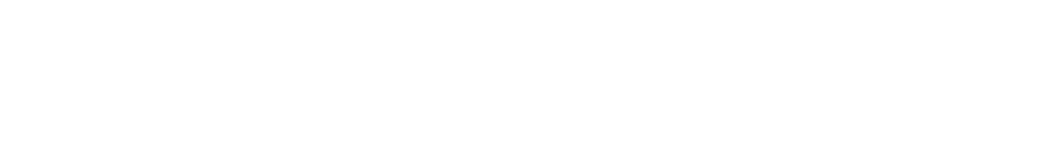
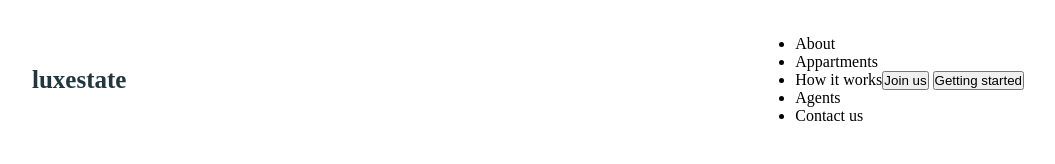
Before and after one commit to matviylevicky/pactikflexbox, a plain HTML site: page index.html in a window 1280 px wide. Shown: the whole page, without its empty margins (112-1167 px from the left). Drawn offline with Linux system fonts and the light colour scheme.

Commit message:
стилізували header

```diff
--- a/index.html
+++ b/index.html
@@ -9,6 +9,21 @@
     <link rel="stylesheet" href="style.css">
 </head>
 <body>
-
+    <header class="header">
+        <h1 class="header-logo"><a href="#" class="header-logo-link">luxestate</a></h1>
+        <nav>
+            <ul class="header-menu">
+              <li class="header-menu-item">About</li>
+              <li class="header-menu-item">Appartments</li>
+              <li class="header-menu-item">How it works</li>
+              <li class="header-menu-item">Agents</li>
+              <li class="header-menu-item">Contact us</li>
+            </ul>
+        </nav>
+        <div class="header-butons">
+            <button class="join">Join us</button>
+            <button class="started">Getting started</button>
+        </div>
+    </header>
 </body>
 </html>
--- a/style.css
+++ b/style.css
@@ -0,0 +1,23 @@
+/* глобальні стилі */
+.body {
+    font-family: 'Montserrat','serif';
+    color: #1f373d;
+}
+a {
+    text-decoration: none;
+    color: #1f373d;
+}
+/* header */
+.header {
+    display: flex;
+    width: 1024px;
+    margin: 0 auto;
+    justify-content: space-between;
+    align-items: center;
+    padding: 35px 16px;
+}
+.header-logo {
+    font-size: 25px;
+    font-weight: 600px;
+    flex-grow: 1;
+}
```
